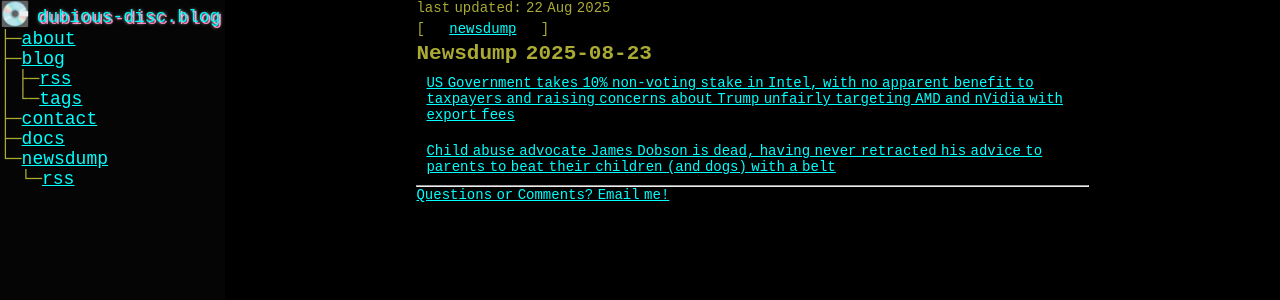
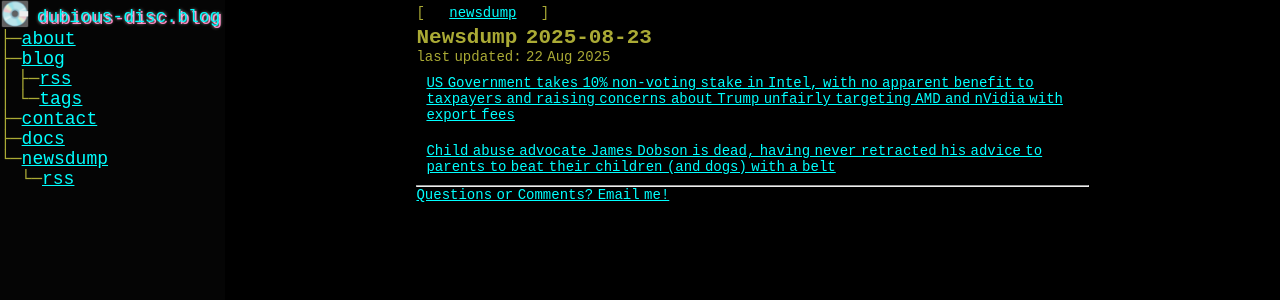
Before and after one commit to paranoid-porygon/paranoid-porygon.github.io, a Jekyll site: the page built from _posts/newsdump/2025-08-22-newsdump-20250822.md, in a window 1280 px wide. Shown: the top 300 px of the page. Built offline with Jekyll 4.4.1, drawn with Linux system fonts in a browser that asks for light colours.

Commit message:
post layout change

```diff
--- a/_layouts/post.html
+++ b/_layouts/post.html
@@ -5,13 +5,13 @@ excerpt_separator: <!--excerpt-->
 
 <article id="post">
     <header class="post-header">
-	<div class="post-date"> last updated: {{ page.date | date_to_string  }}</div>
 	<nav><ul class="tag-links">[
             {% for tag in page.tags %}
 	    <li>{% if tag != page.tags[0] %}, {% endif %}<a href="/blog/tags/#tag-{{ tag }}">{{ tag }}</a></li>
             {% endfor %}
 	]</ul></nav>
 	<h1 class="post-title">{{ page.title }}</h1>
+	<div class="post-date"> last updated: {{ page.date | date_to_string  }}</div>
     </header>
     {{ content }}
     <hr>
```
